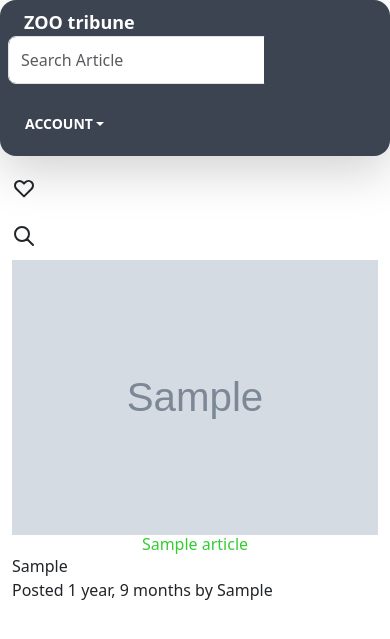
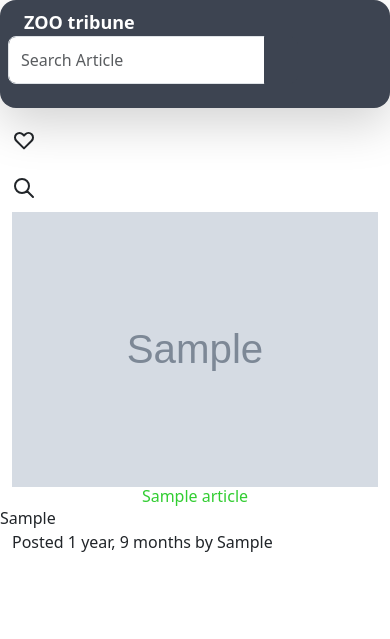
Before and after one commit to KenMwaura1/tribune, a Django app: page /article/1 in a window 390 px wide. Shown: the top 639 px of the page. Run offline with Django 3.2, Linux system fonts and the light colour scheme; a user stored in the database is signed in; tables that the repository leaves empty hold one stand-in row (values such as "Sample post"); grey boxes marked "Sample" are stand-in pictures; some libraries are stand-ins or nearby versions.

Commit message:
Update dthe navbar and autoescape options by django.

```diff
--- a/news/templates/all-news/article.html
+++ b/news/templates/all-news/article.html
@@ -13,7 +13,10 @@
         </div>
 
         <div class="row">
-            <p>{{article.post}}</p>
+            {% autoescape on %}
+                {{article.post| safe}}
+            {% endautoescape %}
+
         </div>
 
         <div class="row">
--- a/news/templates/navbar.html
+++ b/news/templates/navbar.html
@@ -27,23 +27,6 @@
                 <a class="btn btn-ghost btn-sm rounded-btn">
                     Contact
                 </a>
-            </div>
-        </div>
-        <!-- Adding a search form  -->
-        <div class="col-sm-4 col-md-4 navbar-right">
-
-            <form class="navbar-form" role="search" action="{% url 'search_results' %}">
-
-                <div class="input-group">
-                    <input type="text" class="form-control" placeholder="Search Article" name="article">
-                    <div class="input-group-btn">
-                        <button class="btn btn-default" type="submit"><i class="glyphicon glyphicon-search"></i></button>
-                    </div>
-                </div>
-
-            </form>
-        </div>
-        <!-- search form end -->
                 <div class="col-sm-6 col-md-6">
                     {% if user.is_authenticated %}
                         <ul>
@@ -54,6 +37,9 @@
                                 <ul class="dropdown-menu" role="menu">
                                     <li>
                                         <a href="{%url 'newsToday'%}">Home</a>
+                                    </li>
+                                    <li>
+                                        <a href="{%url 'new-article'%}">Create Article</a>
                                     </li>
                                     <li>
                                         <a href="/accounts/password/change">Change Password</a>
@@ -72,6 +58,24 @@
                     {% endif %}
                 </div>
             </div>
+        </div>
+        <!-- Adding a search form  -->
+        <div class="col-sm-4 col-md-4 navbar-right">
+
+            <form class="navbar-form" role="search" action="{% url 'search_results' %}">
+
+                <div class="input-group">
+                    <input type="text" class="form-control" placeholder="Search Article" name="article">
+                    <div class="input-group-btn">
+                        <button class="btn btn-default" type="submit"><i class="glyphicon glyphicon-search"></i></button>
+                    </div>
+                </div>
+
+            </form>
+        </div>
+        <!-- search form end -->
+
+    </div>
         <div class="flex-none">
             <button class="btn btn-square btn-ghost">
                 <svg xmlns="http://www.w3.org/2000/svg" fill="none" viewBox="0 0 24 24" class="inline-block w-6 h-6 stroke-current">
@@ -86,7 +90,6 @@
                 </svg>
             </button>
         </div>
-    </div>
 
 </body>
 </html>
```
Lines whose indentation alone changed are shown as unchanged.
